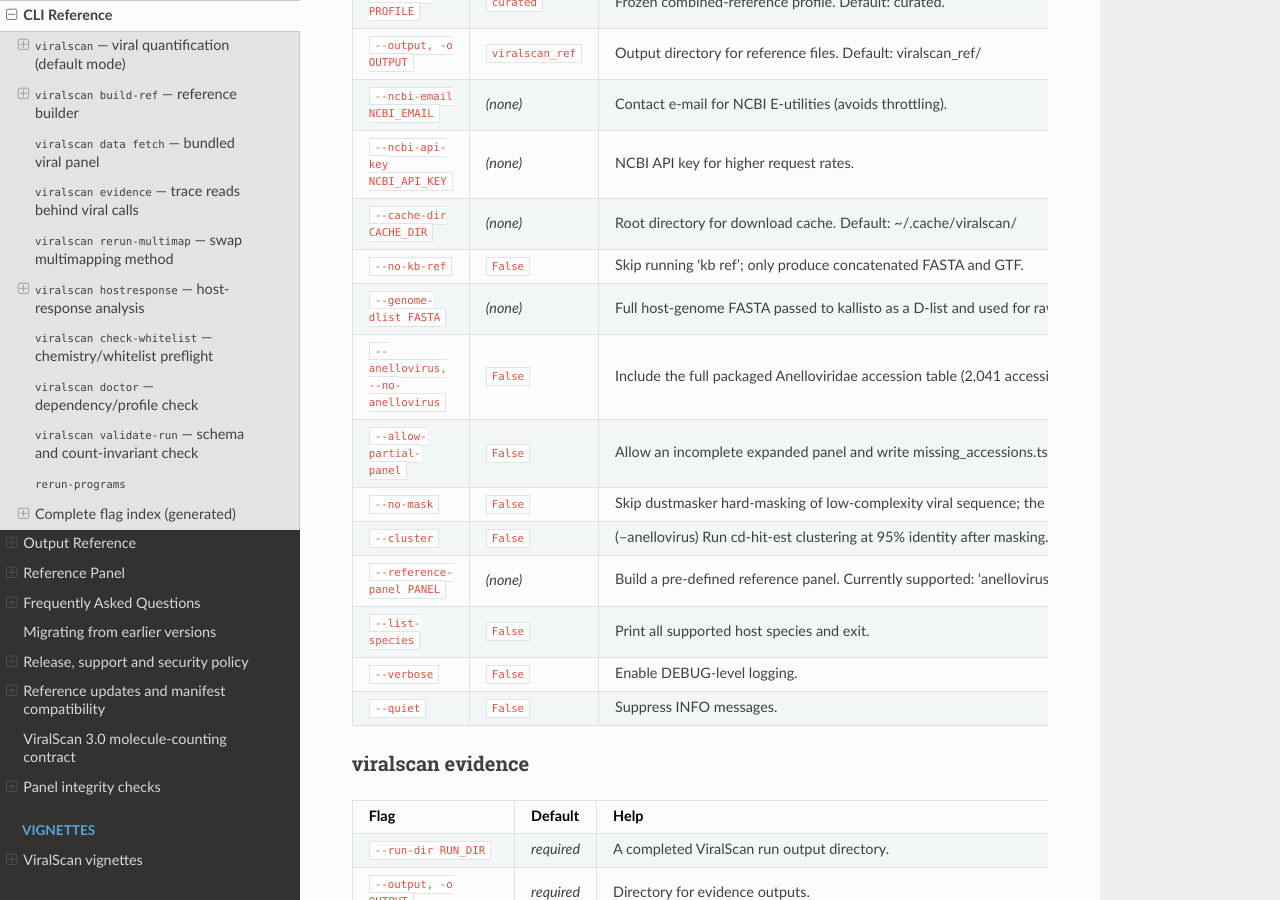
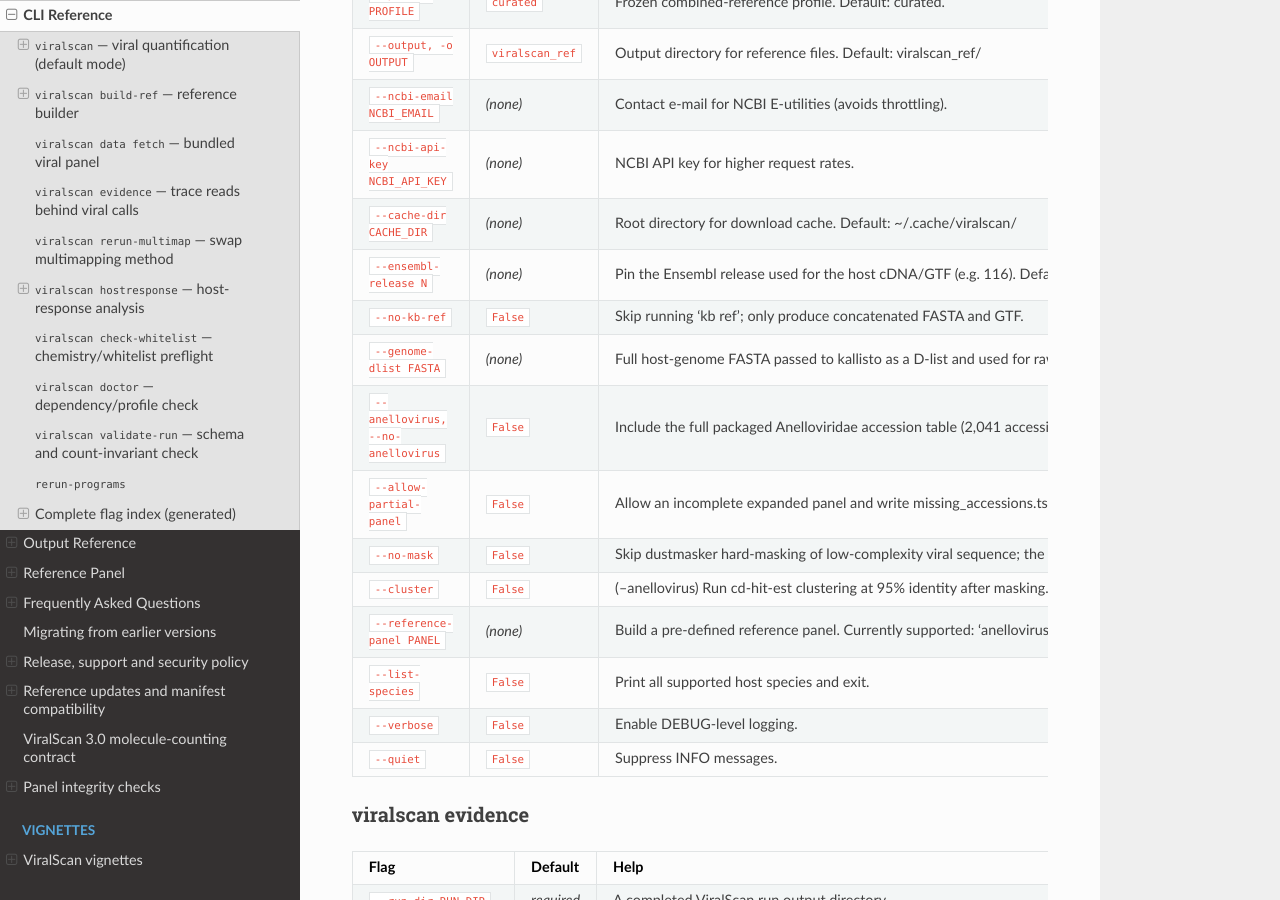
Before and after one commit to mdmanurung/ViralScan, a Sphinx documentation site: the page built from docs/cli_reference.md, in a window 1280 px wide and 900 px high, scrolled down 19708 px. Built offline with Sphinx 7.4.7 and the Read the Docs theme 3.1.0, drawn with Linux system fonts in a browser that asks for light colours.

Commit message:
docs(cli): regenerate cli_reference for --ensembl-release

```diff
--- a/docs/cli_reference.md
+++ b/docs/cli_reference.md
@@ -675,6 +675,7 @@
 | `--ncbi-email NCBI_EMAIL` | *(none)* | Contact e-mail for NCBI E-utilities (avoids throttling). |
 | `--ncbi-api-key NCBI_API_KEY` | *(none)* | NCBI API key for higher request rates. |
 | `--cache-dir CACHE_DIR` | *(none)* | Root directory for download cache. Default: ~/.cache/viralscan/ |
+| `--ensembl-release N` | *(none)* | Pin the Ensembl release used for the host cDNA/GTF (e.g. 116). Default: the current release from ftp.ensembl.org/pub/VERSION (an error if unreachable). Cached per release and recorded in the reference manifest. |
 | `--no-kb-ref` | `False` | Skip running 'kb ref'; only produce concatenated FASTA and GTF. |
 | `--genome-dlist FASTA` | *(none)* | Full host-genome FASTA passed to kallisto as a D-list and used for raw viral host-homology annotation. Requires minimap2 and the full tool profile. |
 | `--anellovirus, --no-anellovirus` | `False` | Include the full packaged Anelloviridae accession table (2,041 accessions) in the combined host+viral reference (explicit opt-in; default: off). When --reference-panel anellovirus is used instead, builds an Anelloviridae-only reference without a host transcriptome; combine with --no-mask / --cluster for masking/clustering options. |
```
